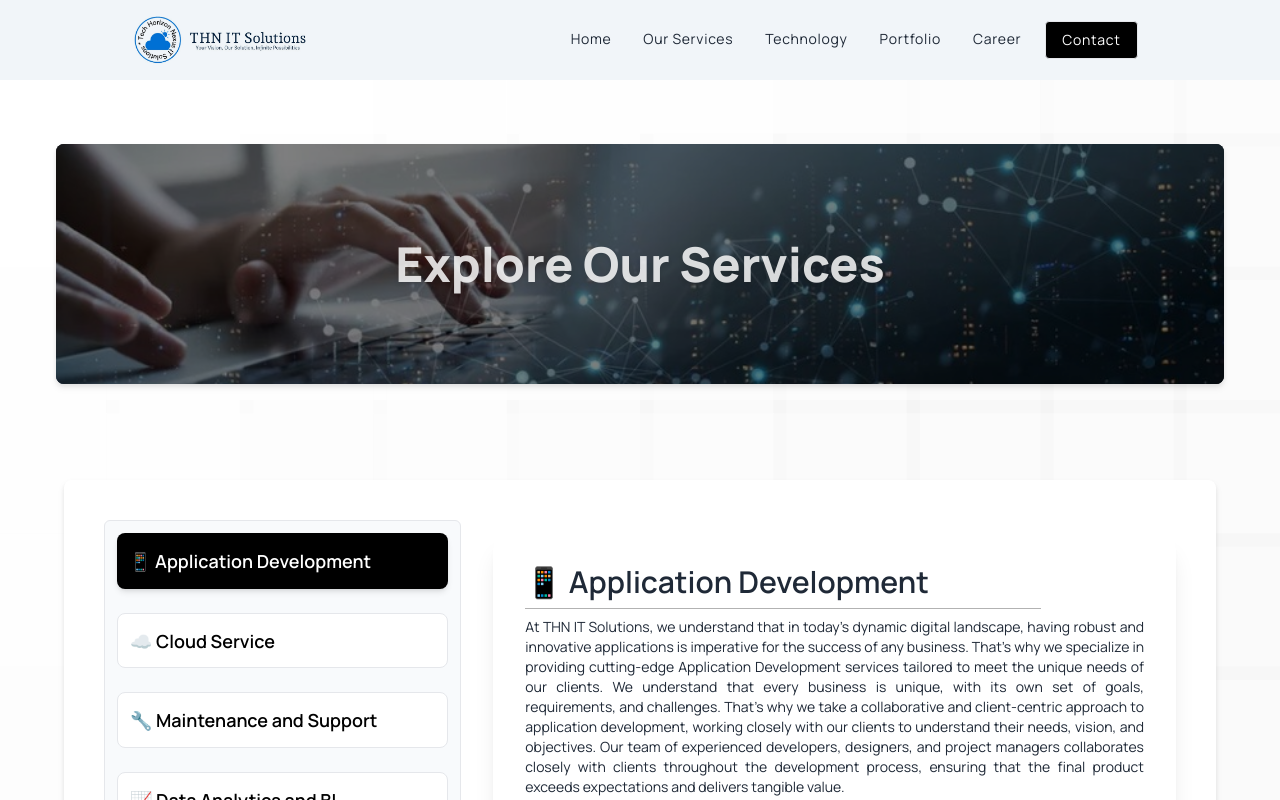
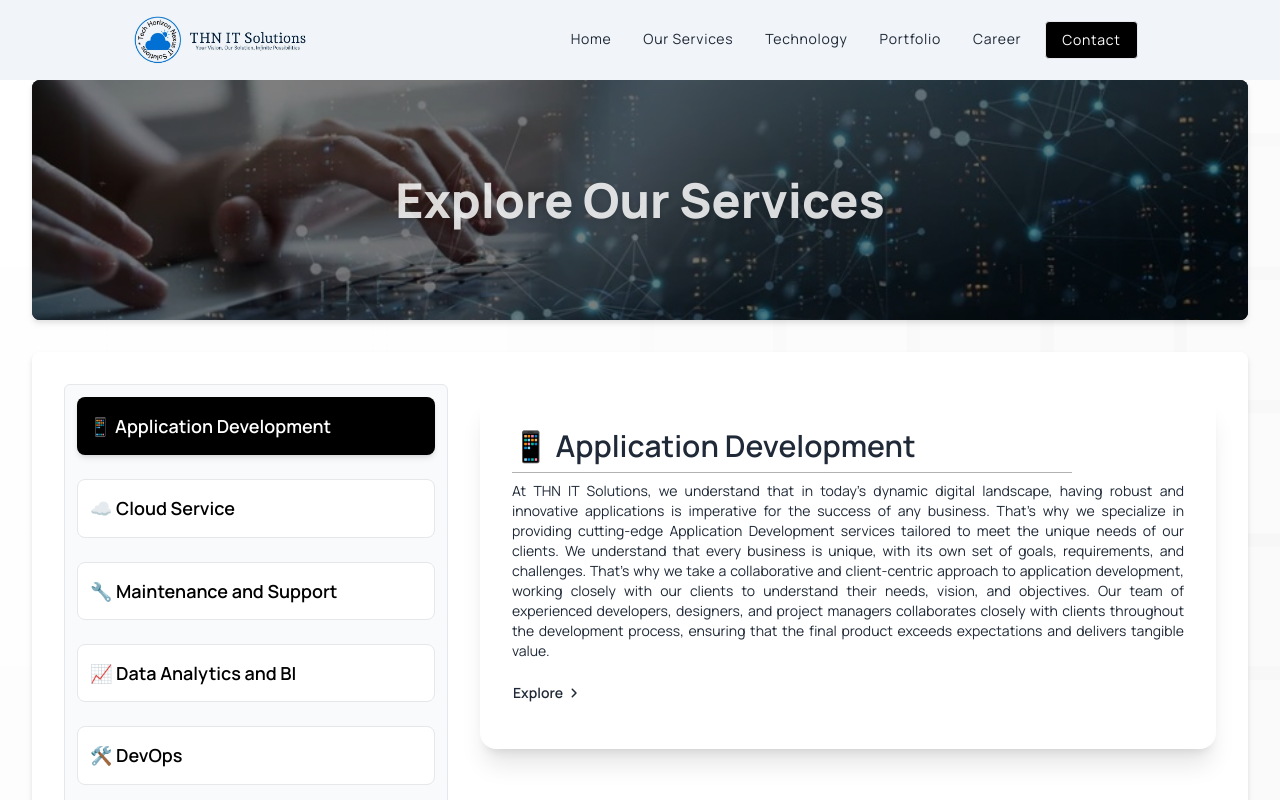
Before and after one commit to whyehtasam/THN-IT-Solutions, a React (Vite) app: page /ourServices in a window 1280 px wide. Shown: the top 800 px of the page. Built offline with nearby package versions, Linux system fonts and the light colour scheme.

Commit message:
Refactor component styles and layout

```diff
--- a/src/components/landing/IntroBanner.jsx
+++ b/src/components/landing/IntroBanner.jsx
@@ -2,7 +2,7 @@ import Container from "../wrappers/Container";
 import svg from "../../assets/banner.svg";
 const IntroBanner = (props) => {
   return (
-    <section className="h-auto m-6 banner lg:pb- md:pb-8 md:px-14 lg:px-8">
+    <section className="h-auto banner lg:pb- md:pb-8 md:px-14 lg:px-8">
       <Container className={`relative flex flex-col items-center justify-center w-full overflow-hidden border-white rounded-lg h-28 lg:min-h-60 drop-shadow-md ` + props.style}>
         <img
           src={props.img}
--- a/src/components/ourService/OurServices.jsx
+++ b/src/components/ourService/OurServices.jsx
@@ -5,7 +5,7 @@ import IntroBanner from "../landing/IntroBanner"
 import img from "../../assets/serviceBanner.jpg"
  const OurServices = () => {
   return (
-    <section className="mx-auto mt-16 about-us lg:max-w-7xl">
+    <section className="mx-auto mb-8 about-us lg:max-w-7xl">
      <IntroBanner title='Explore Our Services' img={img} style={'bg-gradient-to-r from-gray-900 via-gray-700 to-black  '} opacity='absolute w-full h-full bg-black opacity-50'/>
     <TabServices  data={IntroServiceCardData}  />
     </section>
--- a/src/components/ourService/TabServices.jsx
+++ b/src/components/ourService/TabServices.jsx
@@ -8,7 +8,7 @@ const TabServices = (props) => {
   const [activeTab, setActiveTab] = useState(0);
 
   return (
-    <section className=" bg-white tabs-service max-w-6xl h-[35rem] mx-auto my-16 p-10 flex drop-shadow-md rounded-lg ">
+    <section className=" bg-white tabs-service max-w-[76rem]  h-[35rem] mx-auto  p-8 flex drop-shadow-md rounded-lg ">
       <div className="flex flex-col border rounded-md cursor-pointer tab-contents w-max basis-1/3 bg-slate-50">
         {props.data.map((item, index) => (
           <div
```
